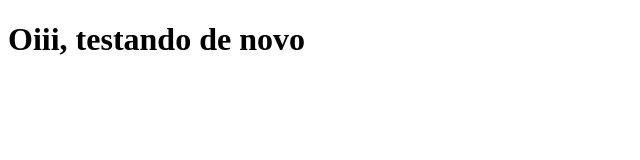
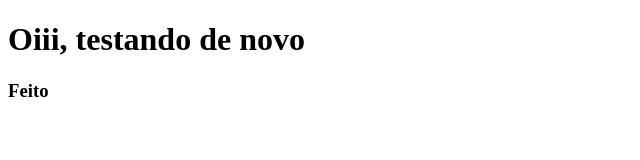
Before and after one commit to SabrinaMAKI0110/PW2-etecregistro, a plain HTML site: page teste2-commit.html in a window 1280 px wide. Shown: the full height of the page, 0-640 px from the left. Drawn offline with Linux system fonts and the light colour scheme.

Commit message:
Testando

```diff
--- a/teste2-commit.html
+++ b/teste2-commit.html
@@ -7,5 +7,6 @@
 </head>
 <body>
     <h1>Oiii, testando de novo</h1>
+    <h3>Feito</h3>
 </body>
 </html>
```
